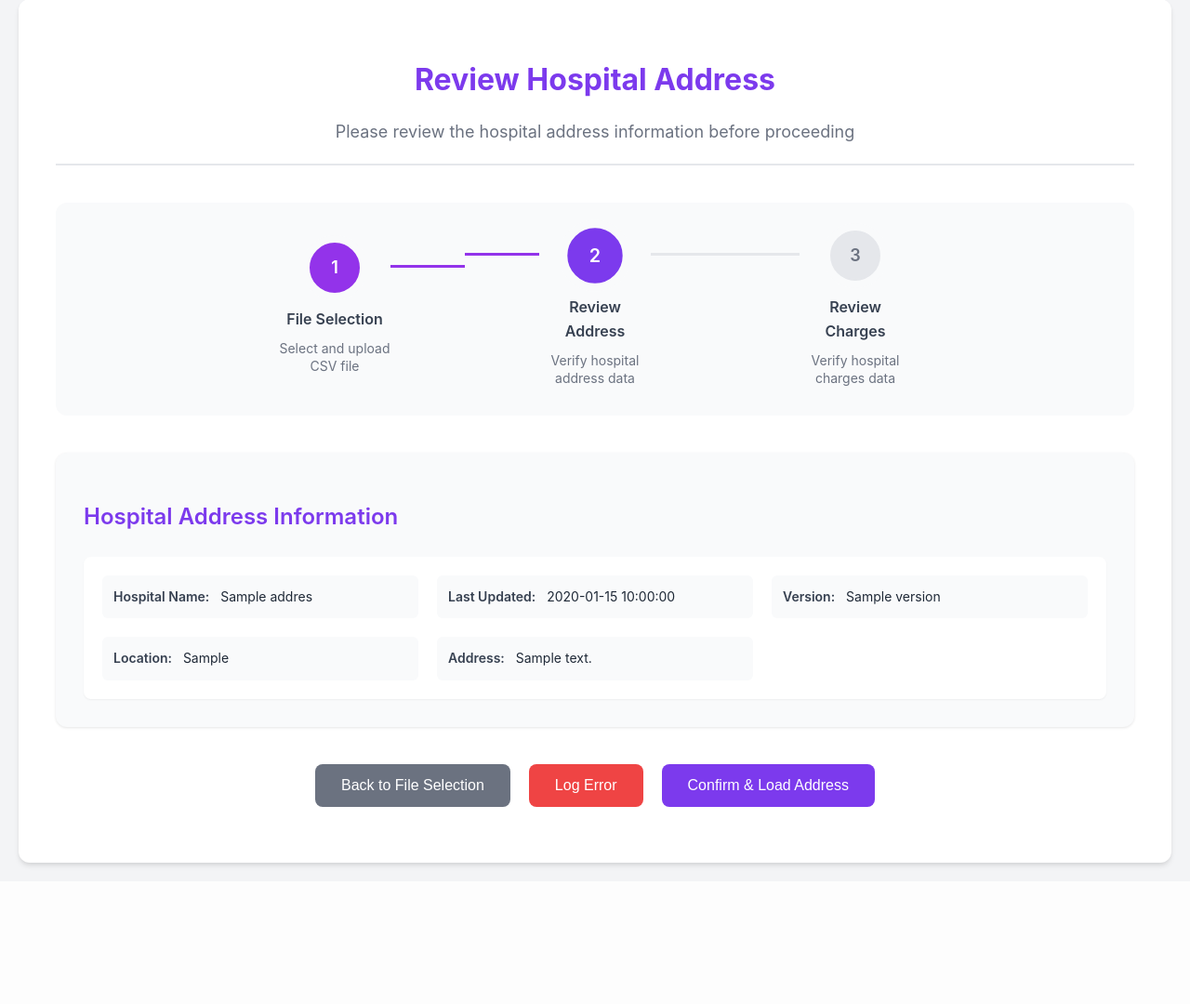
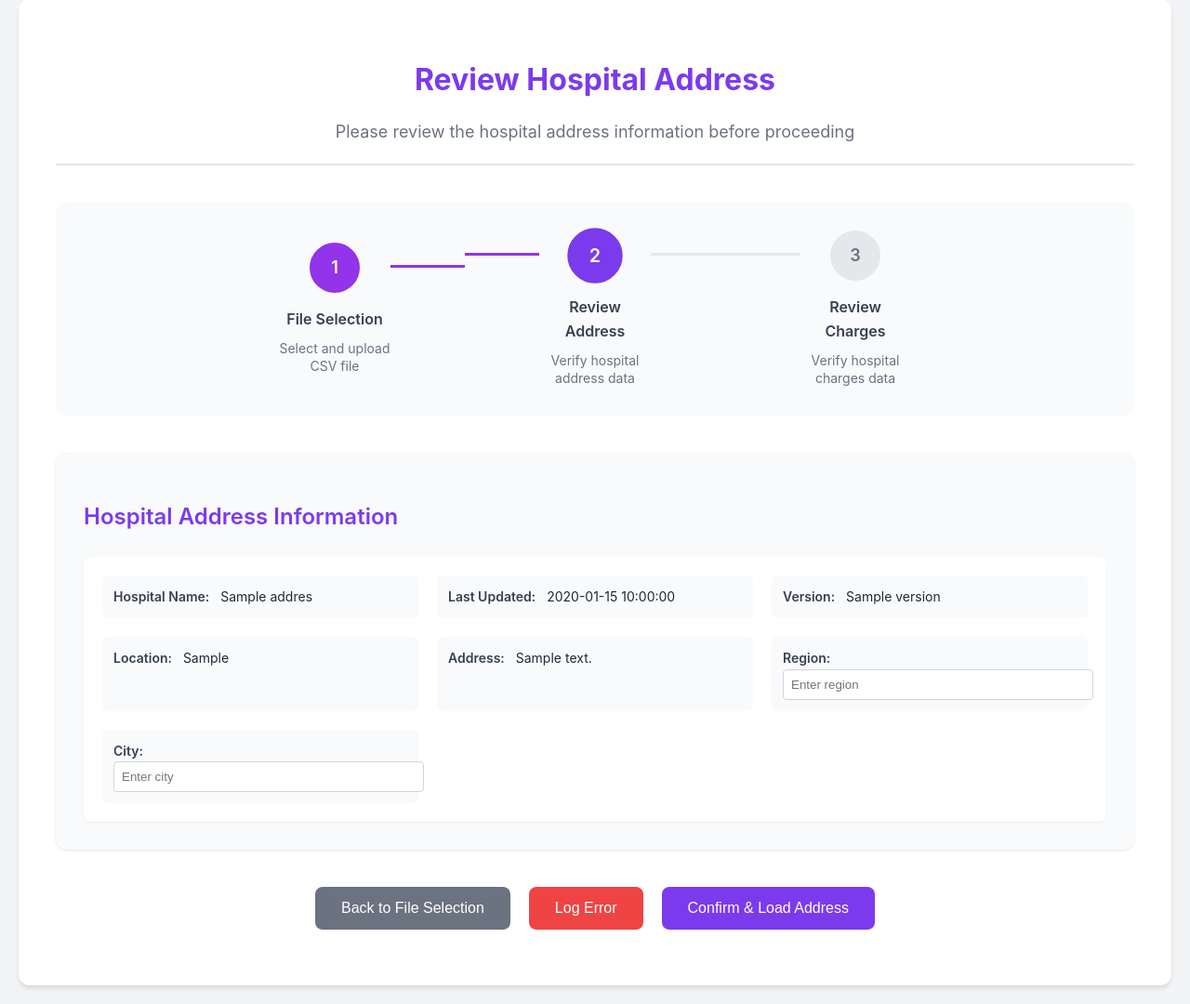
Before and after one commit to tarunraghu/Projects, a Flask app: template MediPriceInsight Project/MediPriceInsight Project - Type 1/templates/review_address.html in a window 1280 px wide. Shown: the part 21-1101 px from the top of the page at 93% size. Before the commit the page ends 956 px from the top, so only its background shows below. Run offline with Flask 3, Linux system fonts and the light colour scheme; the template is opened without the code that fills it: most values are stand-ins (such as "Sample title", 1, 10 or a date in 2020); some libraries are stand-ins or nearby versions.

Commit message:
initial commit for region and city for type 1 ingestion

```diff
--- a/MediPriceInsight Project/MediPriceInsight Project - Type 1/app.py
+++ b/MediPriceInsight Project/MediPriceInsight Project - Type 1/app.py
@@ -245,14 +245,14 @@ def create_hospital_address_table():
             last_updated_on VARCHAR(50),
             version VARCHAR(50),
             hospital_location VARCHAR(255),
-            hospital_address VARCHAR(255)
+            hospital_address VARCHAR(255),
+            region VARCHAR(255),
+            city VARCHAR(255)
         );
         """
 
         cur.execute(create_table_query)
         conn.commit()
-
-        logger.info("Successfully ensured hospital_address table exists")
 
     except Exception as e:
         logger.error(f"Error creating hospital_address table: {str(e)}")
@@ -261,8 +261,7 @@ def create_hospital_address_table():
     finally:
         if cur:
             cur.close()
-        if conn:
-            return_db_connection(conn)
+        return_db_connection(conn)
 
 def create_hospital_charges_table():
     """Create the hospital_charges table with standardized schema"""
@@ -1664,6 +1663,18 @@ def load_address_data_route():
                 'error': 'No address data found in session'
             }), 400
 
+        # Get region and city from request
+        request_data = request.get_json()
+        if not request_data or 'region' not in request_data or 'city' not in request_data:
+            return jsonify({
+                'success': False,
+                'error': 'Region and city are required fields'
+            }), 400
+
+        # Add region and city to address data
+        address_data['region'] = request_data['region']
+        address_data['city'] = request_data['city']
+
         logger.info(f"Loading address data: {address_data}")
 
         # Create hospital_address table if it doesn't exist
@@ -1746,7 +1757,7 @@ def process_chunks(df, chunk_size=50000, task=None):
             try:
                 cur = conn.cursor()
 
-                # Insert data from temporary table to main table, ignoring duplicates
+                # Insert data from temporary table to main table, updating on conflict
                 cur.execute(f"""
                     INSERT INTO hospital_charges (
                         hospital_name, description, code, code_type, payer_name, plan_name,
@@ -1761,7 +1772,15 @@ def process_chunks(df, chunk_size=50000, task=None):
                         standard_charge_max, estimated_amount, TRUE
                     FROM {temp_table}
                     ON CONFLICT (hospital_name, description, code, code_type, payer_name, plan_name)
-                    DO NOTHING;
+                    DO UPDATE SET
+                        standard_charge_gross = EXCLUDED.standard_charge_gross,
+                        standard_charge_discounted_cash = EXCLUDED.standard_charge_discounted_cash,
+                        standard_charge_negotiated_dollar = EXCLUDED.standard_charge_negotiated_dollar,
+                        standard_charge_min = EXCLUDED.standard_charge_min,
+                        standard_charge_max = EXCLUDED.standard_charge_max,
+                        estimated_amount = EXCLUDED.estimated_amount,
+                        is_active = TRUE,
+                        updated_at = CURRENT_TIMESTAMP;
                 """)
 
                 conn.commit()
@@ -1781,10 +1800,10 @@ def process_chunks(df, chunk_size=50000, task=None):
                 task.progress = progress
                 task.message = f'Processing data: {progress}% complete ({i+1}/{num_chunks} chunks)'
 
-            logger.info(f"Successfully inserted chunk {i+1}/{num_chunks} ({end_idx-start_idx+1} records)")
+            logger.info(f"Successfully processed chunk {i+1}/{num_chunks} ({end_idx-start_idx+1} records)")
 
         except Exception as e:
-            logger.error(f"Error inserting chunk {i+1}: {str(e)}")
+            logger.error(f"Error processing chunk {i+1}: {str(e)}")
             raise
 
 def process_hospital_charges(data_file, hospital_name, task_id, user_name='system', ingestion_type='unknown', chunk_size=50000):
--- a/MediPriceInsight Project/MediPriceInsight Project - Type 1/templates/review_address.html
+++ b/MediPriceInsight Project/MediPriceInsight Project - Type 1/templates/review_address.html
@@ -368,6 +368,8 @@
                 <p><strong>Version:</strong> {{ address_data.version }}</p>
                 <p><strong>Location:</strong> {{ address_data.hospital_location }}</p>
                 <p><strong>Address:</strong> {{ address_data.hospital_address }}</p>
+                <p><strong>Region:</strong> <input type="text" id="region" name="region" required placeholder="Enter region" style="width: 100%; padding: 8px; border: 1px solid #d1d5db; border-radius: 4px;"></p>
+                <p><strong>City:</strong> <input type="text" id="city" name="city" required placeholder="Enter city" style="width: 100%; padding: 8px; border: 1px solid #d1d5db; border-radius: 4px;"></p>
             </div>
         </div>
 
@@ -481,11 +483,26 @@
                 showError(null); // Clear any existing error
                 showSuccess(null); // Clear any existing success message
 
+                // Get region and city values
+                const region = document.getElementById('region').value.trim();
+                const city = document.getElementById('city').value.trim();
+
+                // Validate required fields
+                if (!region || !city) {
+                    showError('Please fill in both region and city fields');
+                    hideSpinner();
+                    return;
+                }
+
                 const response = await fetch('/load-address-data', {
                     method: 'POST',
                     headers: {
                         'Content-Type': 'application/json'
-                    }
+                    },
+                    body: JSON.stringify({
+                        region: region,
+                        city: city
+                    })
                 });
 
                 const result = await response.json();
```
